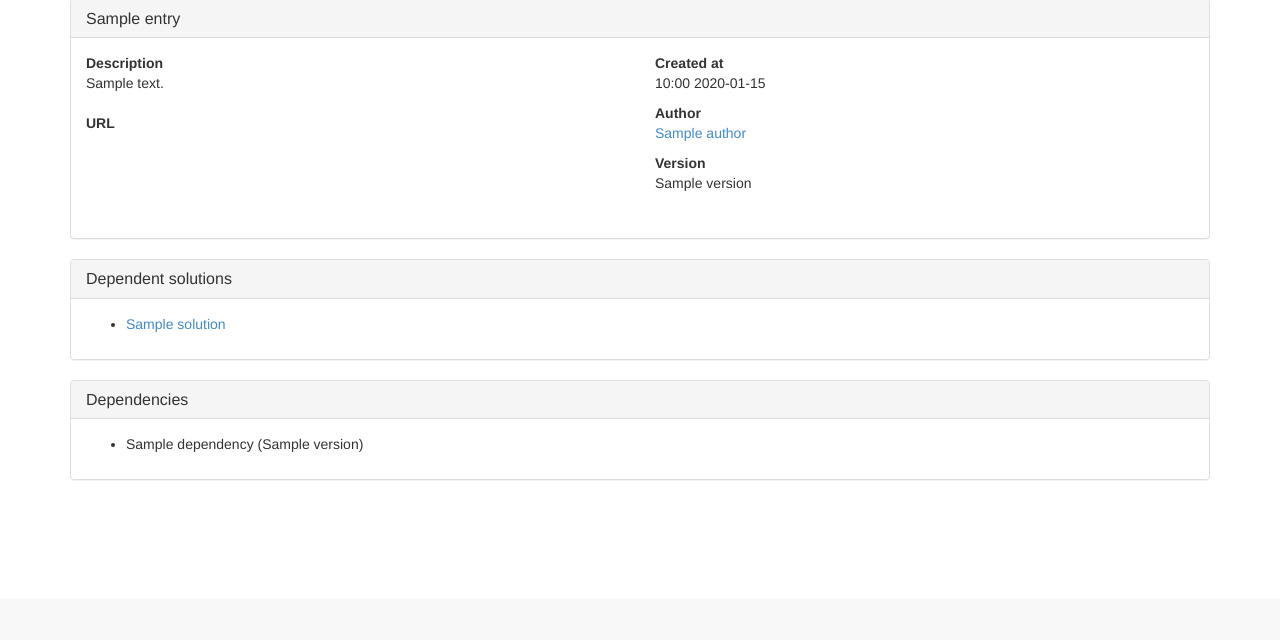
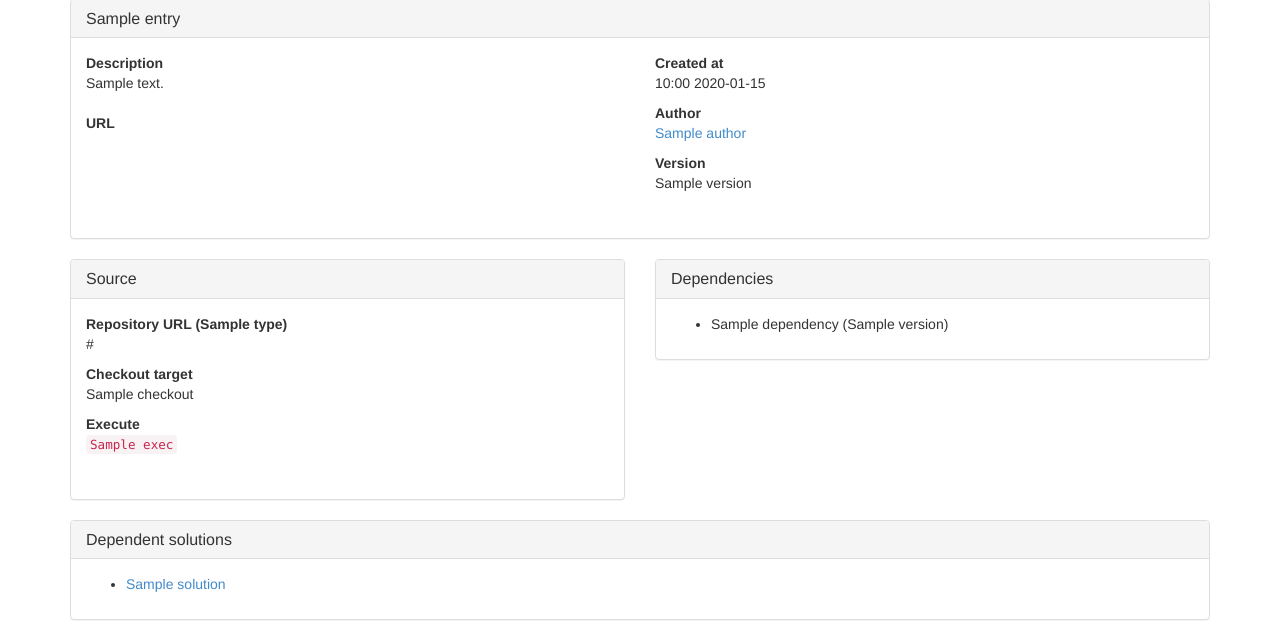
Before and after one commit to csiro-easi/easi-sssc, a Flask app: template templates/entries/toolbox_detail.html in a window 1280 px wide. Shown: the part 201-841 px from the top of the page. Before the commit the page ends 681 px from the top, so only its background shows below. Run offline with Flask 2, Linux system fonts and the light colour scheme; the template is opened without the code that fills it: most values are stand-ins (such as "Sample title", 1, 10 or a date in 2020); parts of the project's set-up code (start-up, migrations or seed data) failed here and were passed over; some libraries are stand-ins or nearby versions.

Commit message:
Include source details in toolbox page

```diff
--- /dev/null
+++ b/templates/entries/dependencies.html
@@ -0,0 +1,16 @@
+{% if entry.dependencies %}
+<div class="panel panel-default">
+  <div class="panel-heading"><h2 class="panel-title">Dependencies</h2></div>
+  <div class="panel-body">
+    <ul>
+      {% for d in entry.dependencies %}
+      {% if d.type == 'python' %}
+      <li class="dep-python">{{ d.name or d.path }}{% if d.version %} ({{ d.version }}){% endif %}</li>
+      {% else %}
+      <li class="dep-system">{{ d.name }}{% if d.version %} ({{ d.version }}){% endif %}</li>
+      {% endif %}
+      {% endfor %}
+    </ul>
+  </div>
+</div>
+{% endif %}
--- a/templates/entries/detail.html
+++ b/templates/entries/detail.html
@@ -10,22 +10,6 @@
 {% include 'entries/entry.html' %}
 
 {% block details %}
-{% if entry.dependencies %}
-<div class="panel panel-default">
-  <div class="panel-heading"><h2 class="panel-title">Dependencies</h2></div>
-  <div class="panel-body">
-    <ul>
-      {% for d in entry.dependencies %}
-      {% if d.type == 'python' %}
-      <li class="dep-python">{{ d.name or d.path }}{% if d.version %} ({{ d.version }}){% endif %}</li>
-      {% else %}
-      <li class="dep-system">{{ d.name }}{% if d.version %} ({{ d.version }}){% endif %}</li>
-      {% endif %}
-      {% endfor %}
-    </ul>
-  </div>
-</div>
-{% endif %}
 {% endblock %}
 
 {% include 'entries/api_json.html' %}
--- a/templates/entries/solution_detail.html
+++ b/templates/entries/solution_detail.html
@@ -62,6 +62,6 @@
 </div>
 
 {# Include dependencies last #}
-{{ super() }}
+{% include 'entries/dependencies.html' %}
 
 {% endblock %}
--- a/templates/entries/toolbox_detail.html
+++ b/templates/entries/toolbox_detail.html
@@ -1,6 +1,36 @@
 {% extends 'entries/detail.html' %}
 
 {% block details %}
+
+<div class="row">
+  <div class="col-md-6">
+    <div class="panel panel-default">
+      <div class="panel-heading"><h2 class="panel-title">Source</h2></div>
+      <div class="panel-body">
+        {% with %}
+        {% set source = entry.source %}
+        <dl>
+          <dt>Repository URL ({{ source.type }})</dt>
+          <dd>{{ source.url }}</dd>
+
+          {% if source.checkout %}
+          <dt>Checkout target</dt>
+          <dd>{{ source.checkout }}</dd>
+          {% endif %}
+
+          {% if source.exec %}
+          <dt>Execute</dt>
+          <dd><code>{{ source.exec }}</code></dd>
+          {% endif %}
+        </dl>
+        {% endwith %}
+      </div>
+    </div>
+  </div>
+  <div class="col-md-6">
+    {% include 'entries/dependencies.html' %}
+  </div>
+</div>
 
 <div class="panel panel-default">
   <div class="panel-heading"><h2 class="panel-title">Dependent solutions</h2></div>
```
